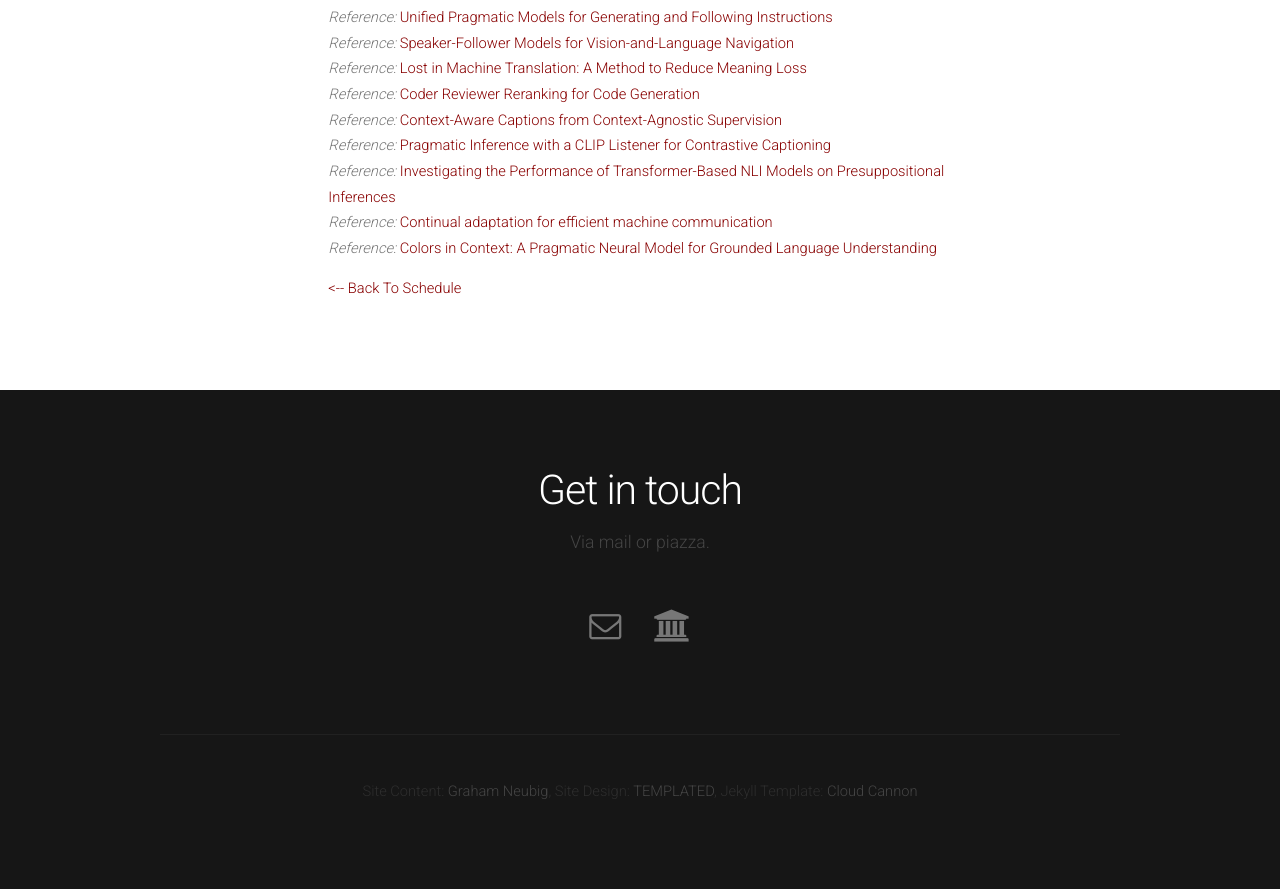
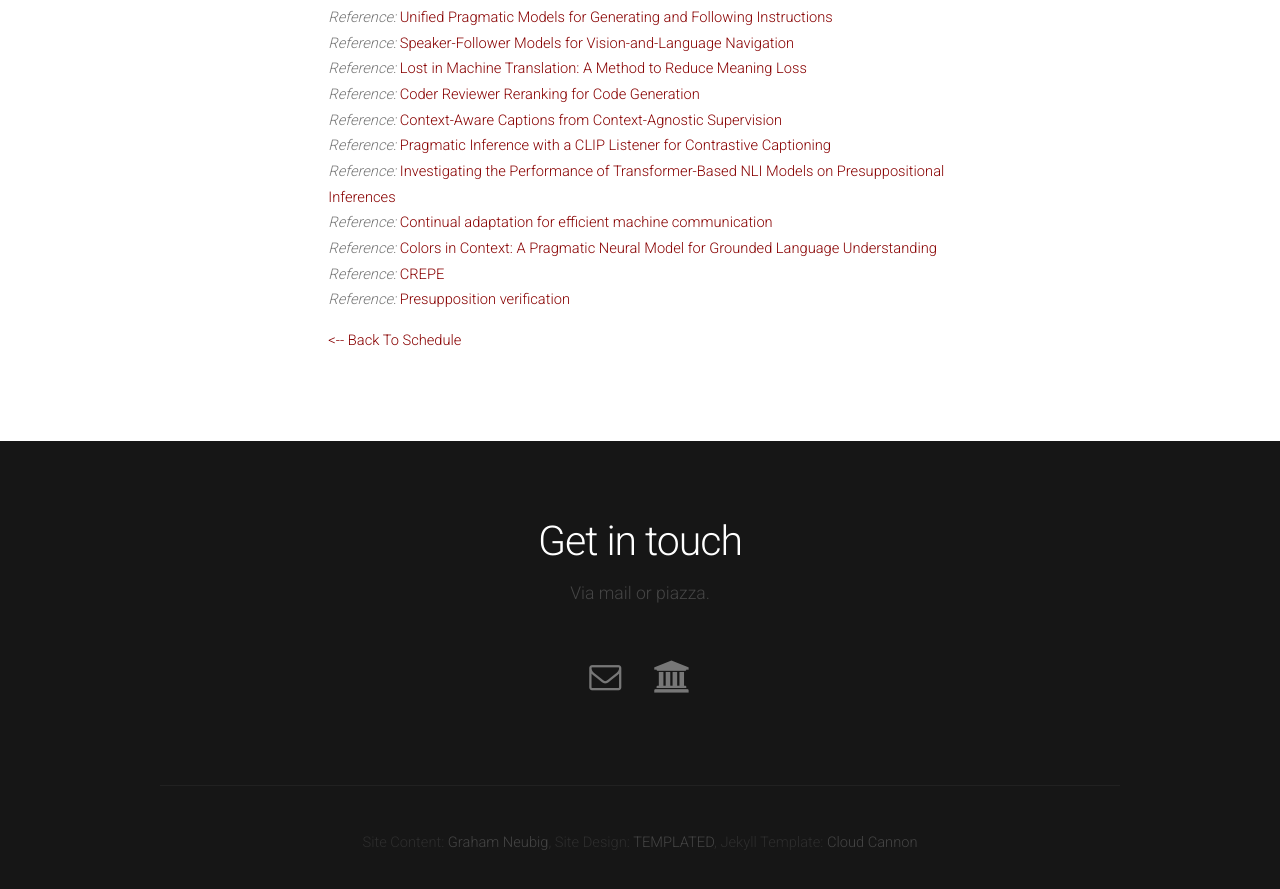
Before and after one commit to cmu-anlp/cmu-anlp.github.io, a Jekyll site: the page built from _posts/2023-11-30-pragmatics.html, in a window 1280 px wide and 900 px high, scrolled down 617 px. Shown: the top 889 px of the window. Built offline with Jekyll 4.4.1, drawn with Linux system fonts in a browser that asks for light colours; nearby versions of some CDN libraries; before the commit the page ends 1465 px from its top, so only the background shows below that.

Commit message:
more papers

```diff
--- a/_posts/2023-11-30-pragmatics.html
+++ b/_posts/2023-11-30-pragmatics.html
@@ -17,4 +17,6 @@ categories: classes
 <li><i>Reference:</i> <a href="https://aclanthology.org/2022.coling-1.65.pdf">Investigating the Performance of Transformer-Based NLI Models on Presuppositional Inferences</a></li>
 <li><i>Reference:</i> <a href="http://arxiv.org/abs/1911.09896v2">Continual adaptation for efficient machine communication</a></li>
 <li><i>Reference:</i> <a href="http://arxiv.org/abs/1703.10186v2">Colors in Context: A Pragmatic Neural Model for Grounded Language Understanding</a></li>
+<li><i>Reference:</i> <a href="https://arxiv.org/abs/2211.17257">CREPE</a></li>
+<li><i>Reference:</i> <a href="https://aclanthology.org/2021.acl-long.304/">Presupposition verification</a></li>
 </ul>
```
